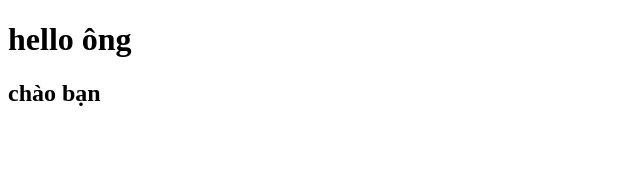
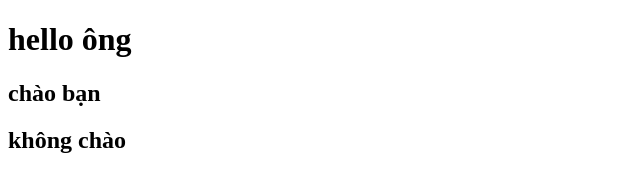
Before and after one commit to luc-oper/duan3, a plain HTML site: page index.html in a window 1280 px wide. Shown: the whole page, without its empty margins (0-640 px from the left). Drawn offline with Linux system fonts and the light colour scheme.

Commit message:
sửa tiép

```diff
--- a/index.html
+++ b/index.html
@@ -8,5 +8,6 @@
   <body>
     <h1>hello ông</h1>
     <h2>chào bạn</h2>
+    <h2>không chào</h2>
   </body>
 </html>
```
